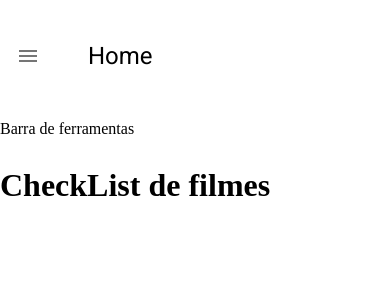
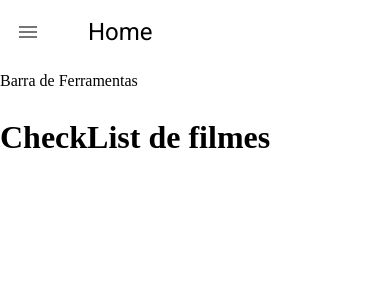
Before and after one commit to ValterGoes/check-movies-and-series, a React (Create React App) app: page / in a window 390 px wide. Shown: the top 300 px of the page. Built offline with nearby package versions, Linux system fonts and the light colour scheme.

Commit message:
feat: Ajustando a responsividade do layout base

```diff
--- a/src/pages/home/Home.tsx
+++ b/src/pages/home/Home.tsx
@@ -6,7 +6,7 @@
 
     return (
 
-        <LayoutBaseDePagina titulo='Home'>
+        <LayoutBaseDePagina titulo='Home' barraDeFerramentas={<>Barra de Ferramentas</>}>
             <h1>CheckList de filmes</h1>
         </LayoutBaseDePagina>
 
--- a/src/shared/layouts/LayoutBaseDePagina.tsx
+++ b/src/shared/layouts/LayoutBaseDePagina.tsx
@@ -1,3 +1,4 @@
+import { ReactNode } from 'react';
 import { Icon, IconButton, Theme, Typography, useMediaQuery, useTheme } from '@mui/material';
 import { Box } from '@mui/system';
 import { useDrawerContext } from '../contexts';
@@ -5,11 +6,13 @@
 interface ILayoutBaseDePaginaProps {
     children: React.ReactNode;
     titulo: string;
+    barraDeFerramentas?: ReactNode;
 }
 
-export  const LayoutBaseDePagina: React.FC<ILayoutBaseDePaginaProps> = ({children, titulo}) => {
+export  const LayoutBaseDePagina: React.FC<ILayoutBaseDePaginaProps> = ({children, titulo, barraDeFerramentas}) => {
     // configura o breakpoint para o tamanho do dispositivo
     const smDown = useMediaQuery((theme: Theme) => theme.breakpoints.down('sm'));
+    const mdDown = useMediaQuery((theme: Theme) => theme.breakpoints.down('md'));
     // configura o tema
     const theme = useTheme();
     // obtém a função de abrir/fechar o drawer
@@ -19,7 +22,7 @@
     return (
         <Box height="100%" display="flex" flexDirection="column" gap={1}>
 
-            <Box display="flex" alignItems="center" height={theme.spacing(12)} padding={1} gap={5}>
+            <Box display="flex" alignItems="center" padding={1} gap={5} height={theme.spacing(smDown ? 6 : mdDown ?  8 : 12)}  >
 
                 {/* // se o dispositivo for menor que o breakpoint, exibe o botão de menu */}
                 {smDown && (
@@ -28,16 +31,24 @@
                     </IconButton>
                 )}
 
-                <Typography variant={'h5'}>
+                <Typography
+                    whiteSpace="nowrap"
+                    overflow="hidden"
+                    textOverflow="ellipsis"
+                    variant={smDown ? 'h5' : mdDown ? 'h4' : 'h3'}
+                >
                     {titulo}
                 </Typography>
+
             </Box>
 
-            <Box>
-                Barra de ferramentas
-            </Box>
+            {barraDeFerramentas && (
+                <Box>
+                    {barraDeFerramentas}
+                </Box>
+            )}
 
-            <Box>
+            <Box flex={1} overflow="auto">
                 {children}
             </Box>
 
```
